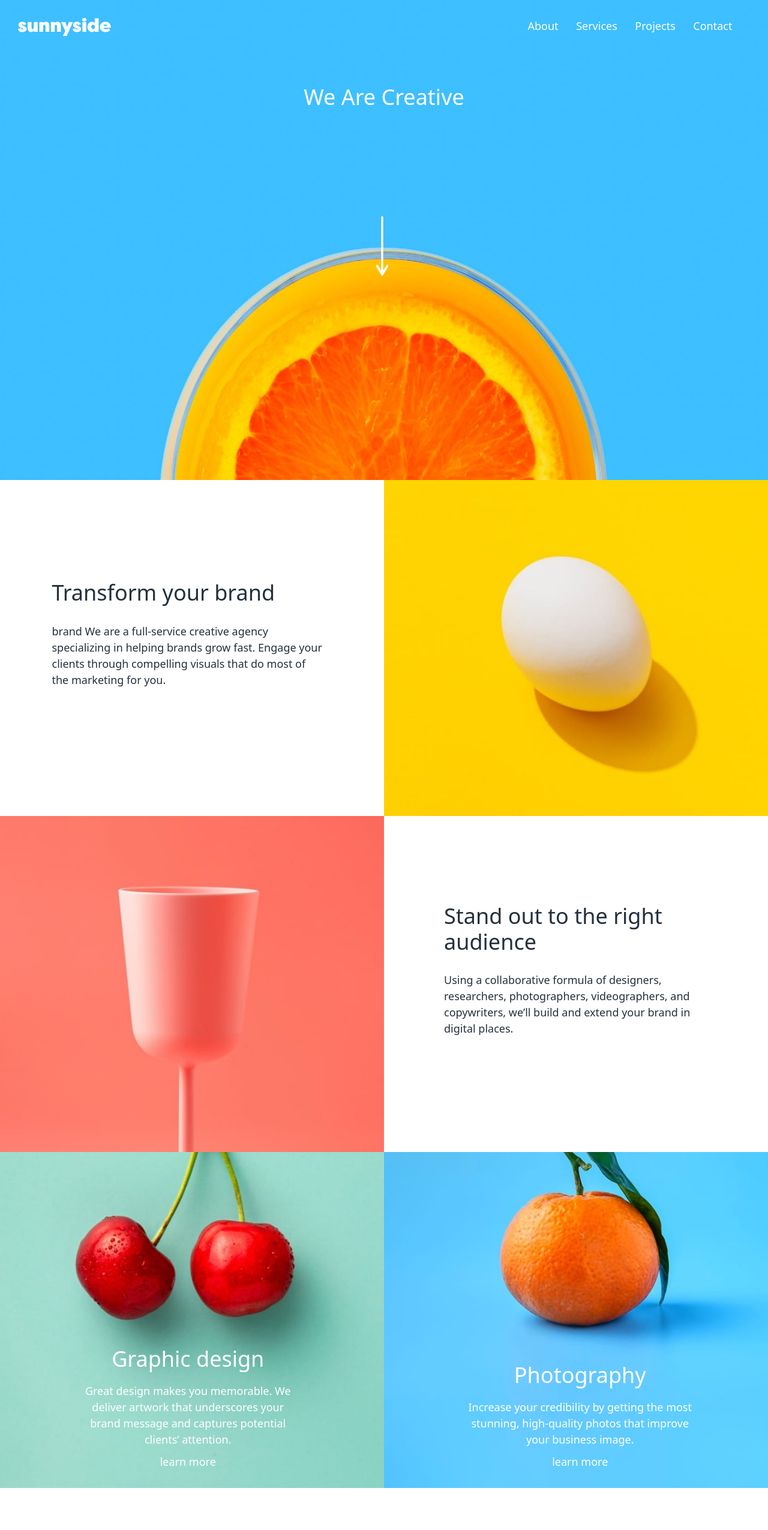
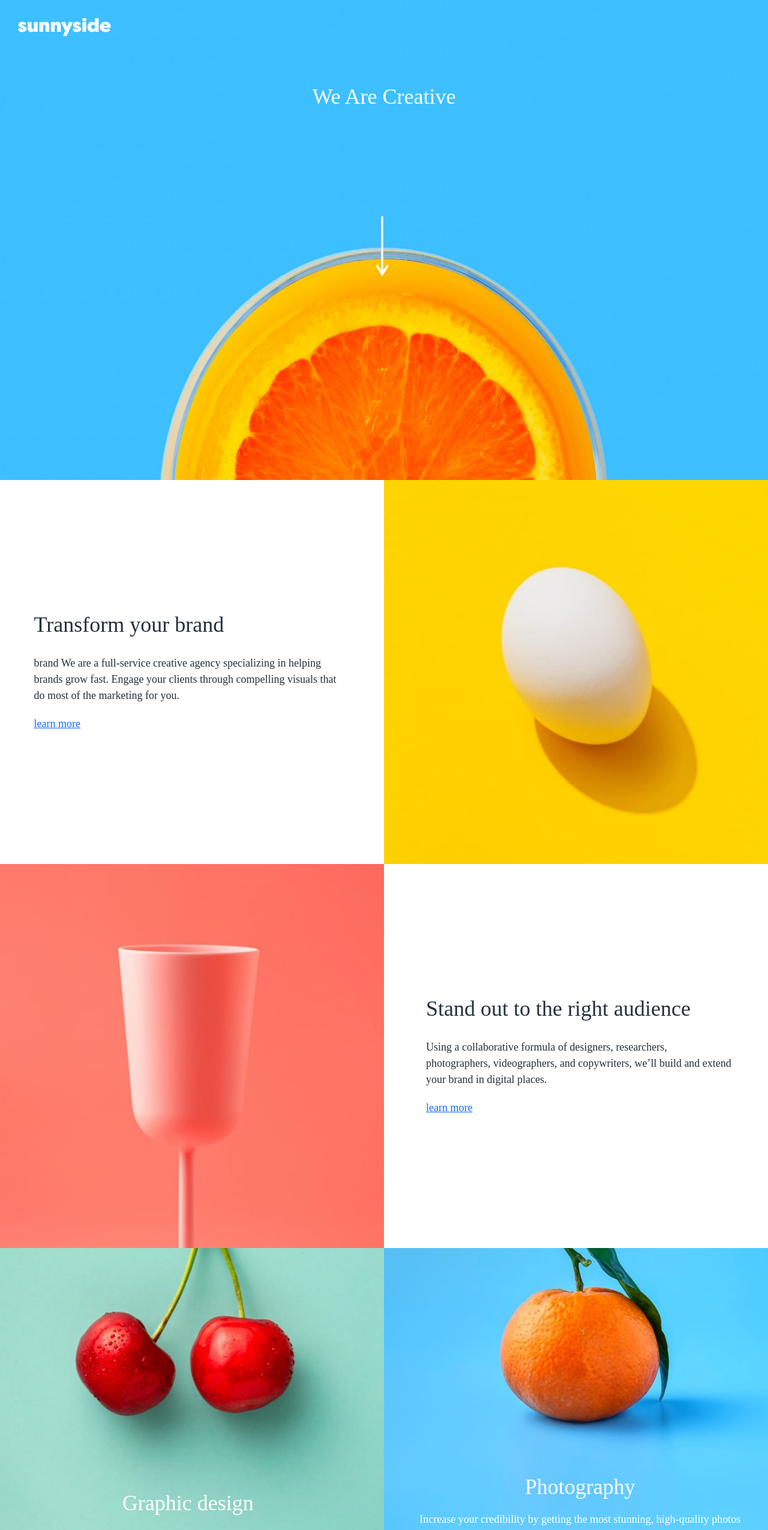
Before and after one commit to kiztopia1/sunnyside-agency-landing-page-main, a React (Create React App) app in the folder sunnyside-react-app/: page / in a window 1280 px wide. Shown: the top 2550 px of the page at 60% size. Built offline with nearby package versions, Linux system fonts and the light colour scheme.

Commit message:
style: nav toggle and some style updated

```diff
--- a/sunnyside-react-app/public/index.html
+++ b/sunnyside-react-app/public/index.html
@@ -10,6 +10,8 @@
       content="Web site created using create-react-app"
     />
     <link rel="apple-touch-icon" href="%PUBLIC_URL%/logo192.png" />
+    <link rel="stylesheet" href="%PUBLIC_URL%/Barlow-Regular.ttf">
+    <link rel="stylesheet" href="%PUBLIC_URL%/Fraunces.ttf">
     <!--
       manifest.json provides metadata used when your web app is installed on a
       user's mobile device or desktop. See https://developers.google.com/web/fundamentals/web-app-manifest/
--- a/sunnyside-react-app/src/home/Home.js
+++ b/sunnyside-react-app/src/home/Home.js
@@ -23,26 +23,25 @@ function Home() {
       <div className="col-md-6 block">
           <h2 className='dark'>Transform your brand</h2>
           <p className='dark'>brand We are a full-service creative agency specializing in helping brands grow fast. Engage your clients through compelling visuals that do most of the marketing for you. </p>
-          <a to='/'>learn more</a>
+          <a href='/'>learn more</a>
         </div>
         <img src={`images/${screen}/image-transform.jpg`} alt="" className="col-md-6 block-img" />
         <img src={`images/${screen}/image-stand-out.jpg`}  alt="" className="col-md-6 block-img" />
         <div className="col-md-6 block">
           <h2 className='dark'>Stand out to the right audience</h2>
           <p className='dark'> Using a collaborative formula of designers, researchers, photographers, videographers, and copywriters, we’ll build and extend your brand in digital places.</p>
-          <a to='/'>learn more</a>
+          <a href='/'>learn more</a>
         </div>
         <div className="col-md-6 block-img-bg ">
           <img src={`images/${screen}/image-graphic-design.jpg `}alt="" className="block-background" />
           <h2 className='dark'>Graphic design</h2>
-          <p className='dark'>Great design makes you memorable. We deliver artwork that underscores your brand message and captures potential clients’ attention.</p>
-          <a to='/'>learn more</a>
+          <p className='dark'>Increase your credibility by getting the most stunning, high-quality photos that improve your business image.</p>
         </div>
         <div className="col-md-6 block-img-bg">
         <img src={`images/${screen}/image-photography.jpg`} alt="" className="block-background" />
           <h2 className='dark'>Photography </h2>
           <p className='dark'>  Increase your credibility by getting the most stunning, high-quality photos that improve your business image.</p>
-          <a to='/'>learn more</a>
+          <a href='/'>learn more</a>
         </div>
       </div>
       <Testimonials/>
@@ -52,9 +51,9 @@ function Home() {
       <footer>
         <img src="images/logo.svg" alt="" />
         <div className="footer-nav">
-          <a to={'/about'}>About</a>
-          <a to={'/server'}>Services</a>
-          <a to={'/projects'}>Projects</a>
+          <a href={'/about'}>About</a>
+          <a href={'/server'}>Services</a>
+          <a href={'/projects'}>Projects</a>
         </div>
         <div className='social'>
           <img src="images/icon-facebook.svg" alt="" />
--- a/sunnyside-react-app/src/home/components/Nav.js
+++ b/sunnyside-react-app/src/home/components/Nav.js
@@ -1,14 +1,23 @@
-import React from 'react';
+import React, { useState } from 'react';
 import './nav.scss'
 function Nav() {
+  const [toggle, setToggle] = useState('hide')
+  const handleToggle= ()=> {
+    if(toggle == 'hide'){
+      setToggle('')
+    }else{
+      setToggle('hide')
+    }
+  }
   return <div className='nav'>
       <img src="images/logo.svg" alt="sunnyside" />
-      <div className="menu">
-          <li>About </li>
-          <li>Services</li>
-          <li>Projects</li>
-          <li>Contact</li>
+      <div className={'menu'+ toggle}>
+          <li className={toggle}>About </li>
+          <li className={toggle}>Services</li>
+          <li className={toggle}>Projects</li>
+          <li className={toggle}>Contact</li>
       </div>
+      <img src="images/icon-hamburger.svg" alt="" className='hamburger' onClick={handleToggle} />
   </div>;
 }
 
--- a/sunnyside-react-app/src/home/components/nav.scss
+++ b/sunnyside-react-app/src/home/components/nav.scss
@@ -6,16 +6,54 @@
 img{
     height: 30px;
 }
+.hamburger{
+    display: none;
+}
 .nav .menu{
     display: flex;
     width: 400px;
     justify-content: space-evenly;
     li:hover{
         background: rgba(233, 233, 233, 0.452) ;
-        width:100px;
-        border-radius: 10px;
+        width:100%;
+        border-radius: 40px;
         text-align: center;
-        font-size: 1.2rem;
+        font-size: 1.1rem;
         cursor: pointer;
     }
 }
+@media  (max-width: 375px) {
+    .nav{
+        padding: 20px 20px;
+        position: relative;
+    }
+    img{
+        width:90px;
+    }
+    .nav .menu{
+        background-color: white;
+        flex-direction: column;
+        position: absolute;
+        width: 87%;
+        text-align: center;
+        top: 60px;
+        padding: 30px;
+        z-index: 1;
+    }
+    .nav .menu li{
+        color: $very-dark-desaturated-blue;
+        padding: 15px;
+        width: 100%;
+    }
+    .nav .menu li:hover{
+        background: $soft-red;
+        color: white;
+    }
+    .hamburger{
+        display: block;
+        width: 30px;
+        margin-right: 10px;
+        height: 15px;
+        margin-top: 5px;
+    }
+}
--- a/sunnyside-react-app/src/home/home.scss
+++ b/sunnyside-react-app/src/home/home.scss
@@ -1,8 +1,8 @@
 @import '../variables.scss';
 .block{
-    height: 70vh;
+    height: 80vh;
 
-    padding: 40px 100px;
+    padding: 40px 70px;
     display: flex;
     flex-direction: column;
     justify-content: center;
@@ -14,13 +14,13 @@
     }
 }
 .block-img{
-    height: 70vh;
+    height: 80vh;
     padding: 0;
 }
 .block-img-bg{
     height: 70vh;
     position: relative;
-    padding: 30px 140px;
+    padding: 30px 50px;
     display: flex;
     flex-direction: column;
     justify-content: end;
--- a/sunnyside-react-app/src/index.scss
+++ b/sunnyside-react-app/src/index.scss
@@ -17,6 +17,7 @@ body {
     text-decoration: none;
     color: $white;
     font-size: 18px;
+    font-family:'Fraunces' ;
 
 }
 .show{
@@ -38,3 +39,6 @@ a{
 .dark{
   color: $very-dark-desaturated-blue;
 }
+@media  (max-width: 375px) {
+
+}
```
Also changed, not shown: sunnyside-react-app/public/Barlow-Regular.ttf (added), sunnyside-react-app/public/Fraunces.ttf (added).
